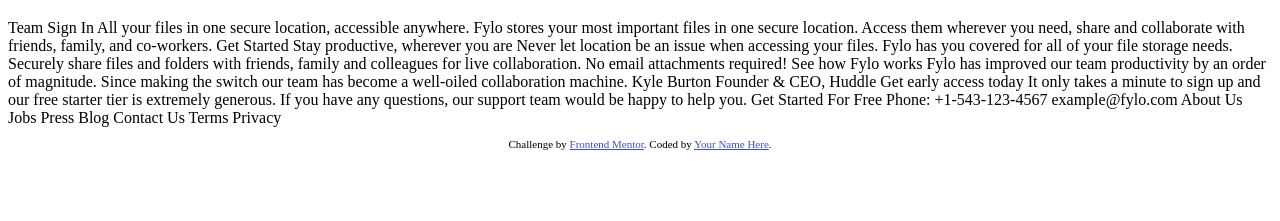
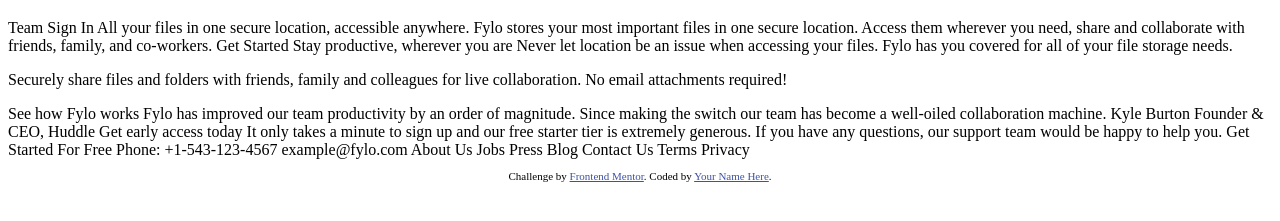
Before and after one commit to RizkiFajarF/fylo-landing-page-with-two-column-layout-master, a plain HTML site: page index.html in a window 1280 px wide. Shown: the part 61-282 px from the top of the page. Drawn offline with Linux system fonts and the light colour scheme.

Commit message:
coba commit dengan tambah tag <p>

```diff
--- a/index.html
+++ b/index.html
@@ -33,8 +33,8 @@
   Never let location be an issue when accessing your files. Fylo has you
   covered for all of your file storage needs.
 
-  Securely share files and folders with friends, family and colleagues for
-  live collaboration. No email attachments required!
+  <p>Securely share files and folders with friends, family and colleagues for
+  live collaboration. No email attachments required!</p>
 
   See how Fylo works
 
```
